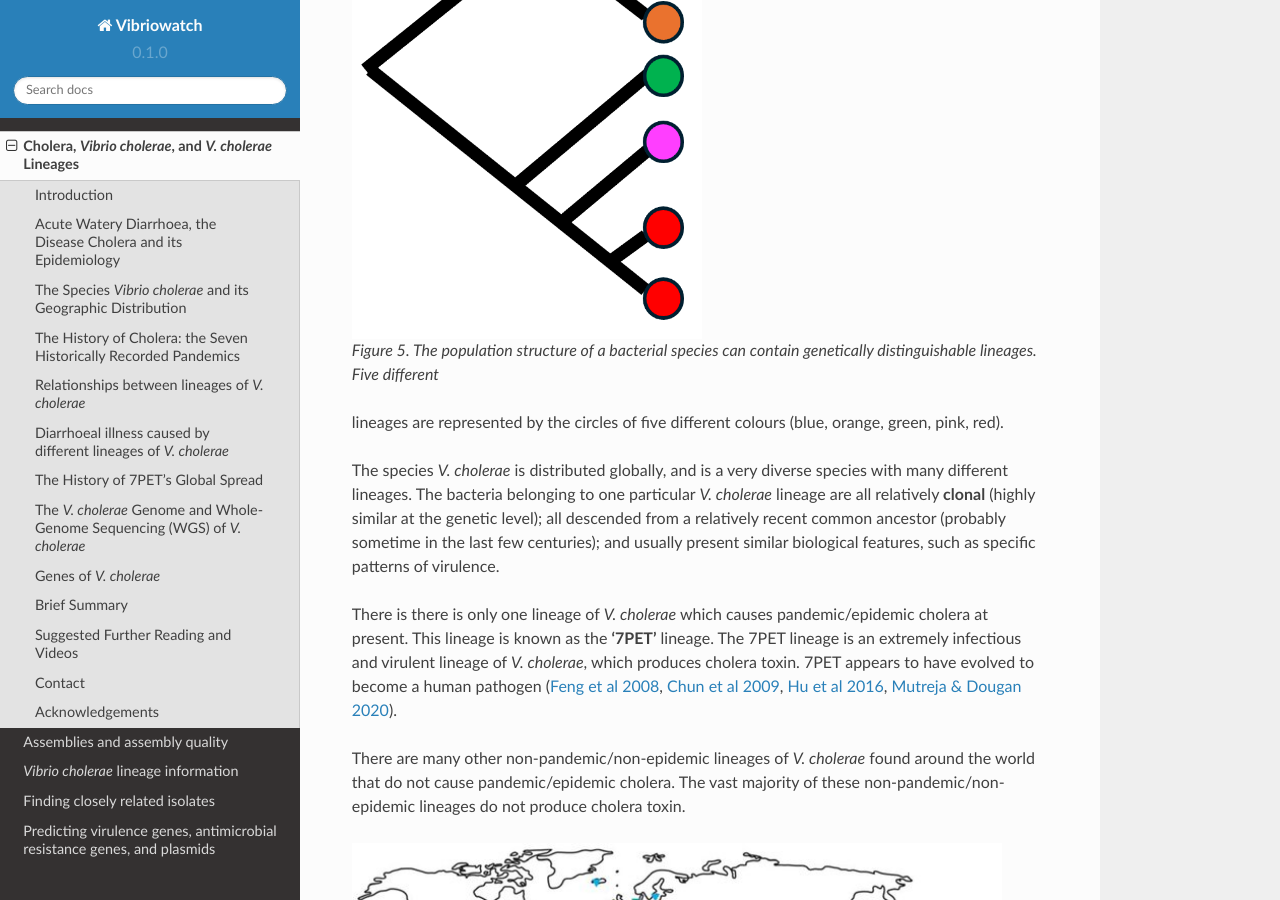
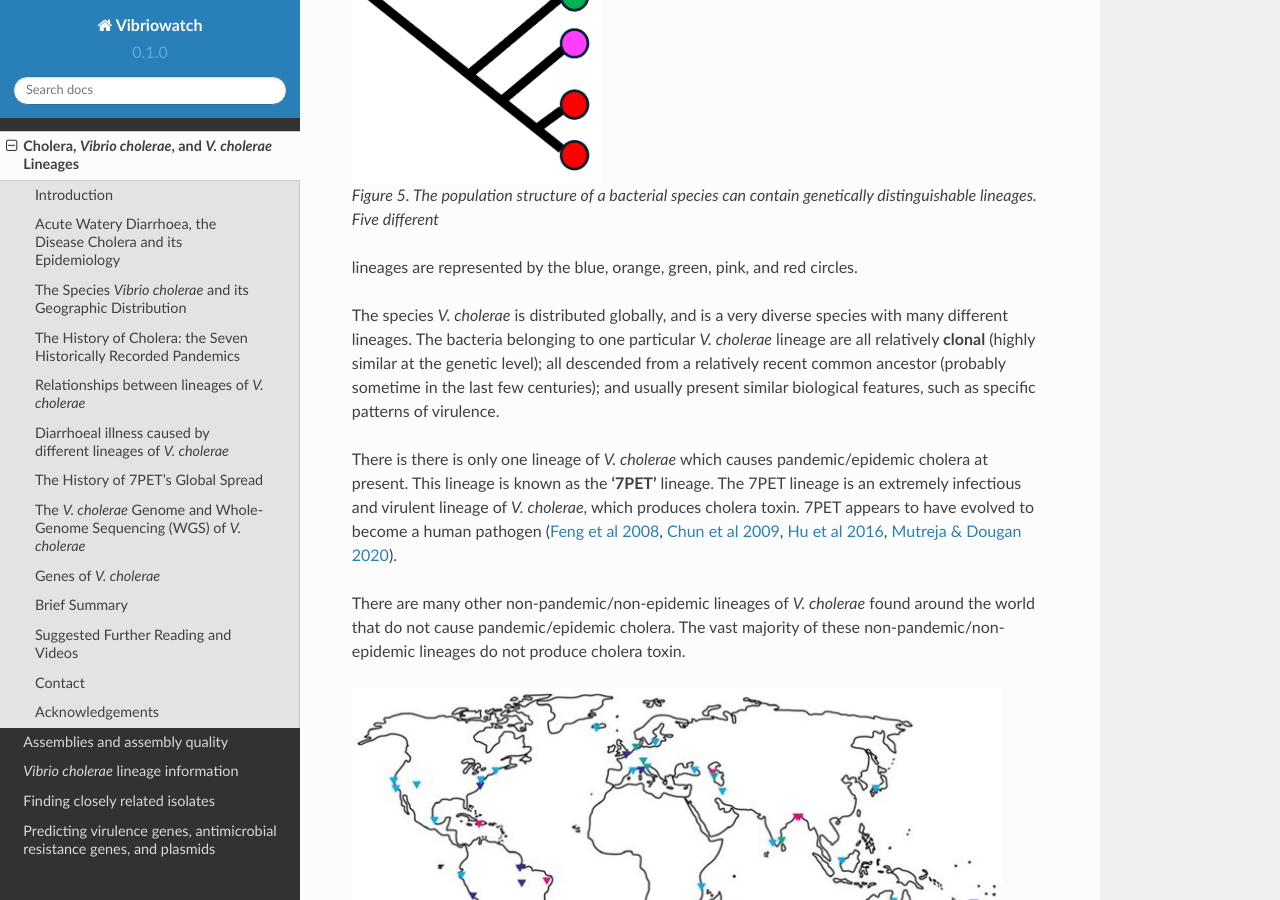
Before and after one commit to avrilcoghlan/cholerabook, a Sphinx documentation site: the page built from docs/source/vibriogenomes.rst, in a window 1280 px wide and 900 px high, scrolled down 3528 px. Built offline with Sphinx 7.4.7 and the Read the Docs theme 2.0.0, drawn with Linux system fonts in a browser that asks for light colours.

Commit message:
Update vibriogenomes.rst

```diff
--- a/docs/source/vibriogenomes.rst
+++ b/docs/source/vibriogenomes.rst
@@ -77,10 +77,10 @@ Over evolutionary time, different clones of *V. cholerae* have independently acc
 mutations, and they are now distinguishable at the genetic level, so that we consider them different **lineages** (Figure 5).
 
 .. figure:: ClonalSpecies.png
-  :width: 350
+  :width: 250
 
   Figure 5. The population structure of a bacterial species can contain genetically distinguishable lineages. Five different
-lineages are represented by the circles of five different colours (blue, orange, green, pink, red).
+lineages are represented by the blue, orange, green, pink, and red circles.
 
 The species *V. cholerae* is distributed globally, and is a very diverse species with many different lineages.
 The bacteria belonging to one particular *V. cholerae* lineage are all relatively **clonal** (highly similar at the genetic level);
```
